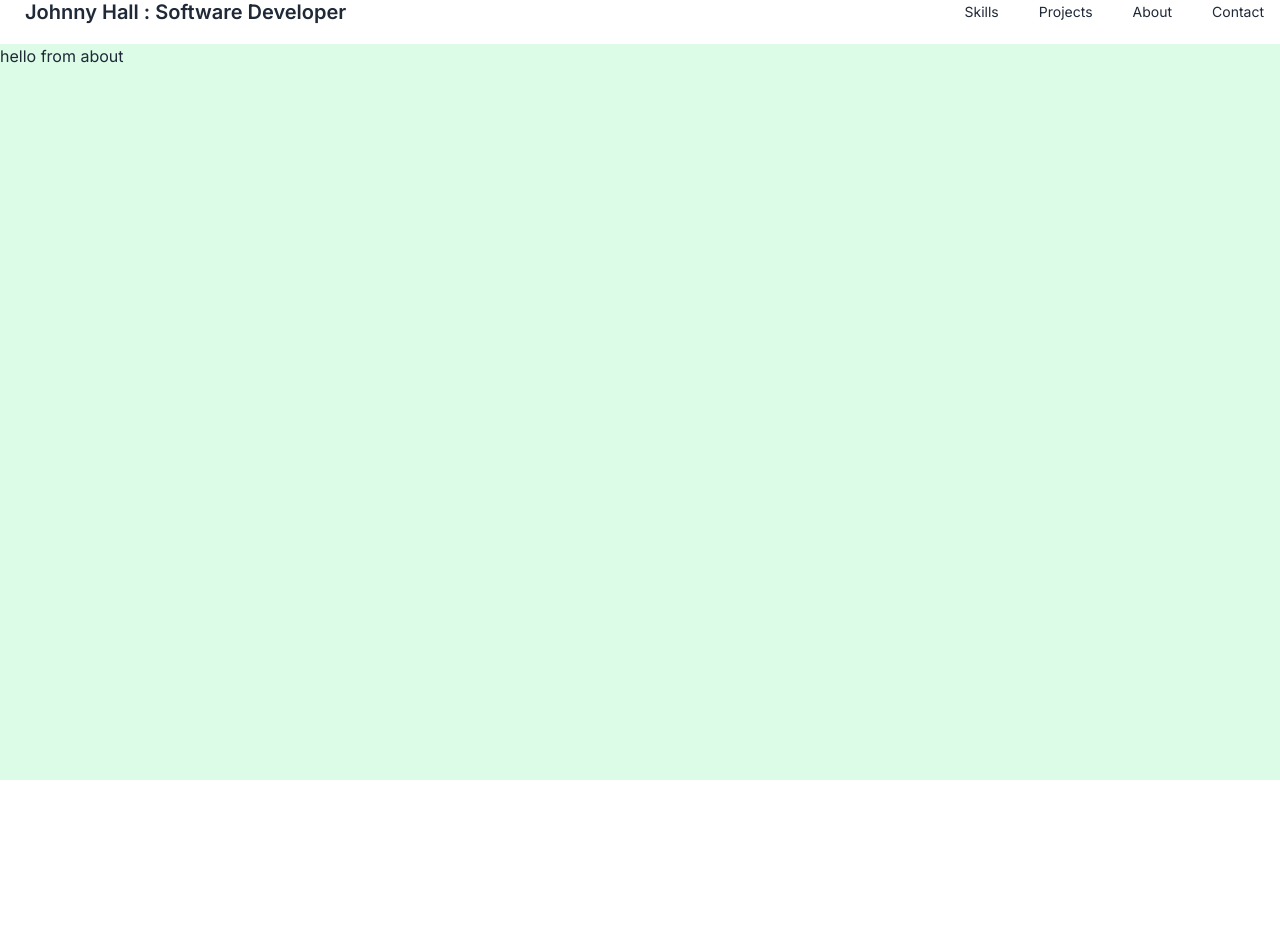
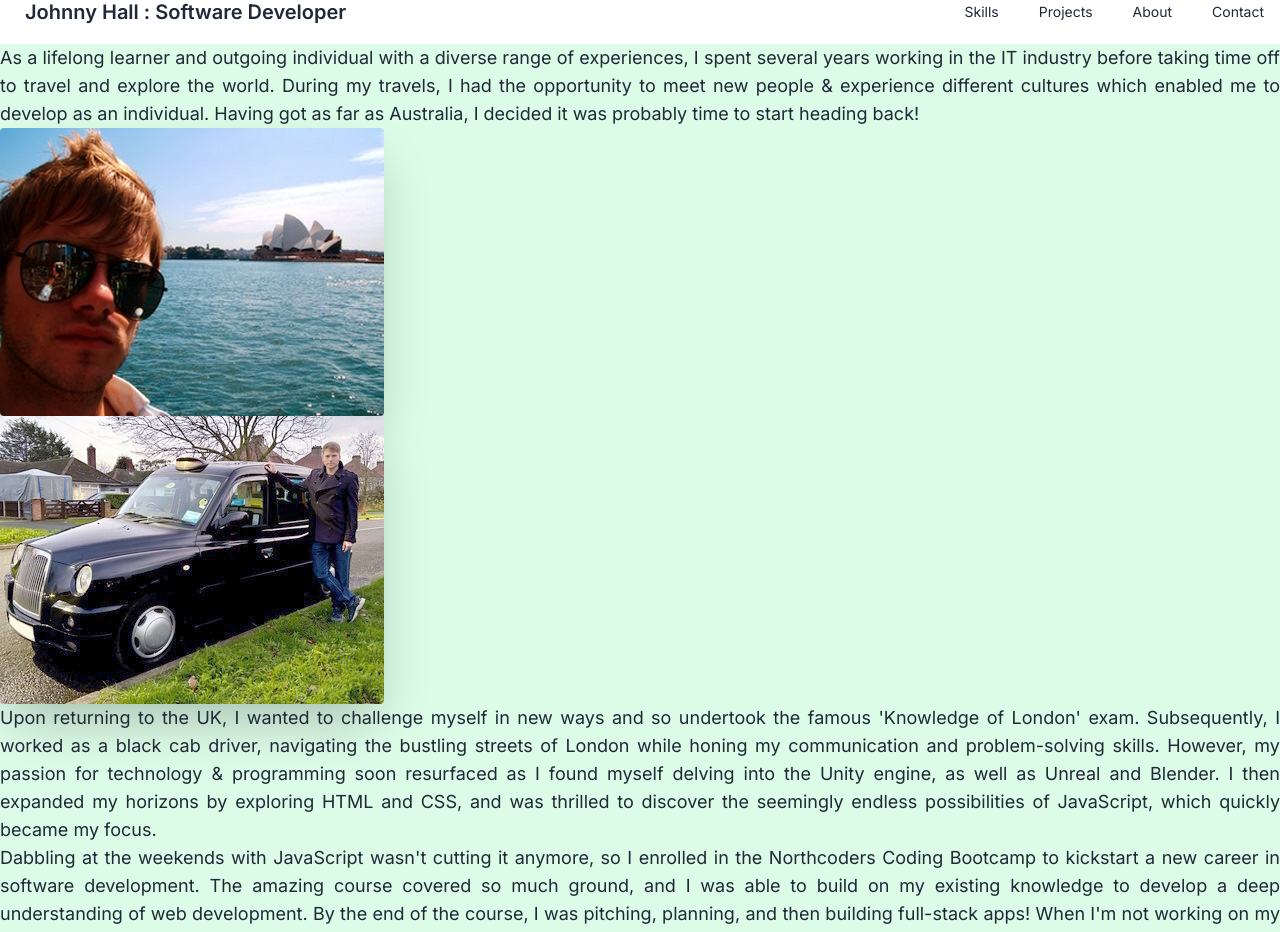
Before and after one commit to jbhall4291/next-portfolio, a Next.js app: page /about in a window 1280 px wide. Shown: the part 20-952 px from the top of the page. Before the commit the page ends 800 px from the top, so only its background shows below. Built offline with nearby package versions, Linux system fonts and the light colour scheme.

Commit message:
WIP add content

```diff
--- a/package.json
+++ b/package.json
@@ -9,6 +9,11 @@
     "lint": "next lint"
   },
   "dependencies": {
+    "@fortawesome/fontawesome-svg-core": "^6.5.2",
+    "@fortawesome/free-brands-svg-icons": "^6.5.2",
+    "@fortawesome/free-solid-svg-icons": "^6.5.2",
+    "@fortawesome/react-fontawesome": "^0.2.1",
+    "framer-motion": "^11.2.5",
     "next": "14.2.3",
     "react": "^18",
     "react-dom": "^18",
--- a/src/app/about/page.js
+++ b/src/app/about/page.js
@@ -1,9 +1,101 @@
 import Image from "next/image";
+//import { Typography } from "@material-tailwind/react";
+//import { motion } from "framer-motion";
 
 export default function About() {
     return (
         <main className=" bg-green-100  min-h-[calc(100vh-64px)]" >
-            hello from about
-        </main >
+            {/* <motion.div initial={{ opacity: 0 }} animate={{ opacity: 1 }} transition={{ duration: 0.75, ease: "easeOut" }}
+                className="container mx-auto flex grid-rows-3 flex-col items-center gap-x-8 gap-y-8 px-5 md:grid md:grid-cols-4 lg:px-10"> */}
+            <p
+                color="blue-gray"
+                className="text-md col-span-3 flex items-center text-justify  lg:text-lg order-1 md:order-none"
+            >
+                As a lifelong learner and outgoing individual with a diverse range of
+                experiences, I spent several years working in the IT industry before
+                taking time off to travel and explore the world. During my travels, I
+                had the opportunity to meet new people & experience different cultures
+                which enabled me to develop as an individual. Having got as far as
+                Australia, I decided it was probably time to start heading back!
+            </p>
+
+
+            <Image
+                src="/images/about/sydney.jpeg"
+                width={384}
+                height={288}
+                className="  col-span-1 rounded shadow-2xl md:order-none order-2 "
+                alt="johnny hall by sydney opera house"
+                loading="eager"
+                priority={true}
+            />
+
+
+
+
+
+            <Image
+                src="/images/about/cab.jpeg"
+                width={384}
+                height={288}
+                className="col-span-1 rounded shadow-2xl md:order-none order-4"
+                alt="johnny hall by his old cab"
+                loading="eager"
+                priority={true}
+            />
+
+
+            <p
+                variant="h5"
+                color="blue-gray"
+                className=" text-md col-span-3 flex items-center text-justify  lg:text-lg md:order-none order-3"
+            >
+                Upon returning to the UK, I wanted to challenge myself in new ways and
+                so undertook the famous 'Knowledge of London' exam. Subsequently, I
+                worked as a black cab driver, navigating the bustling streets of London
+                while honing my communication and problem-solving skills. However, my
+                passion for technology & programming soon resurfaced as I found myself
+                delving into the Unity engine, as well as Unreal and Blender. I then
+                expanded my horizons by exploring HTML and CSS, and was thrilled to
+                discover the seemingly endless possibilities of JavaScript, which
+                quickly became my focus.
+            </p>
+
+            <p
+                variant="h5"
+                color="blue-gray"
+                className="text-md  col-span-3 flex items-center text-justify md:order-none order-5 lg:text-lg"
+            >
+                Dabbling at the weekends with JavaScript wasn't cutting it anymore, so I
+                enrolled in the Northcoders Coding Bootcamp to kickstart a new career in
+                software development. The amazing course covered so much ground, and I
+                was able to build on my existing knowledge to develop a deep
+                understanding of web development. By the end of the course, I was
+                pitching, planning, and then building full-stack apps! When I'm not
+                working on my latest programming project, you can find me enjoying a
+                delicious slice of pizza or spending time with my beloved pug Ivy in the
+                great outdoors.
+            </p>
+
+
+
+
+            <Image
+                src="/images/about/ivy.jpeg"
+                width={384}
+                height={288}
+                className="col-span-1 rounded shadow-2xl md:order-none order-6"
+                alt="johnny hall with ivy the pug"
+                loading="eager"
+                priority={true}
+            />
+
+
+
+            {/* </motion.div> */}
+
+
+
+        </main>
     );
 }
--- a/src/app/layout.js
+++ b/src/app/layout.js
@@ -1,6 +1,8 @@
 import { Inter } from "next/font/google";
 import "./globals.css";
 import Header from "../components/Header";
+import Head from 'next/head'
+
 
 const inter = Inter({ subsets: ["latin"] });
 
@@ -12,8 +14,16 @@ export const metadata = {
 export default function RootLayout({ children }) {
   return (
     <html lang="en">
+      <Head>
+        <link rel="stylesheet" type='text/css' href="https://cdn.jsdelivr.net/gh/devicons/devicon@latest/devicon.min.css" />
+      </Head>
+
       <body className={inter.className}>
         <Header />
+
+
+
+
         {children}
       </body>
     </html>
--- a/src/app/page.js
+++ b/src/app/page.js
@@ -1,6 +1,7 @@
 import Image from "next/image";
 import { RoughNotation } from "react-rough-notation";
-
+import { faHandshake } from '@fortawesome/free-solid-svg-icons'
+import { FontAwesomeIcon } from '@fortawesome/react-fontawesome'
 
 export default function Home() {
   return (
@@ -13,6 +14,7 @@ export default function Home() {
           className="hidden md:block rounded-lg"
           alt="headshot of johnny hall"
           loading="eager"
+          priority={true}
         />
         <Image
           src="/images/hero-mobile.jpg"
@@ -21,6 +23,7 @@ export default function Home() {
           className="block md:hidden rounded-lg"
           alt="headshot of johnny hall"
           loading="eager"
+          priority={true}
         />
         <div>
           <h1 className="text-5xl font-bold text-primary">Hi, I&apos;m Johnny.</h1>
@@ -68,8 +71,14 @@ export default function Home() {
 
 
 
+          <div className="flex flex-row gap-x-10">
 
-          <button className="btn bg-primary text-white">Get Started</button>
+            <button className="btn bg-primary text-white hover:text-black">Get in touch
+              <FontAwesomeIcon icon={faHandshake} size="xs" />
+            </button>
+            <button className="btn  text-primary border-primary border-2 hover:text-black">See my projects</button>
+
+          </div>
         </div>
       </div>
     </div>
--- a/src/app/skills/page.js
+++ b/src/app/skills/page.js
@@ -1,9 +1,60 @@
 import Image from "next/image";
+import SkillCard from "@/components/SkillCard";
 
 export default function Skills() {
     return (
         <main className=" bg-purple-100  min-h-[calc(100vh-64px)]" >
-            hello from skills
+
+
+
+
+            <div
+                initial={{ opacity: 0 }}
+                animate={{ opacity: 1 }}
+                transition={{ duration: 0.75, ease: "easeOut" }}
+                id="skills"
+                className="container mx-auto flex flex-col px-5 lg:px-10"
+            >
+                <p color="blue-gray" className=" text-center lg:text-lg">
+                    The following skills have been honed during my journey on the amazing{" "}
+                    <a className="text-highlight" href="https://northcoders.com/">
+                        Northcoders bootcamp
+                    </a>
+                    , where I immersed myself in solo and pair-programmed sprints over a
+                    thirteen week period, mastering the fundamentals of full-stack
+                    development and culminating in the fully-featured projects presented in
+                    this portfolio.
+                </p>
+
+                <i className="devicon-threedsmax-plain"></i>
+
+                <div className="flex flex-wrap justify-center gap-1.5 py-5 md:m-auto md:w-5/6 md:gap-9 md:py-10">
+                    <SkillCard label="JavaScript" icon="devicon-javascript-plain colored" />
+                    <SkillCard label="React" icon="devicon-react-original colored" />
+                    <SkillCard label="node.js" icon="devicon-nodejs-plain colored" />
+                    <SkillCard label="Firebase" icon="devicon-firebase-plain colored" />
+                    <SkillCard label="PostgreSQL" icon="devicon-postgresql-plain colored" />
+                    <SkillCard label="MongoDB" icon="devicon-mongodb-plain colored" />
+                    <SkillCard label="express.js" icon="devicon-express-original colored" />
+                    <SkillCard label="Jest" icon="devicon-jest-plain colored" />
+                    <SkillCard label="Git" icon="devicon-git-plain colored" />
+                    <SkillCard label="RESTful APIs" icon="fas fa-cogs" />
+                    <SkillCard label="Tailwind" icon="devicon-tailwindcss-plain colored" />
+                    <SkillCard label="HTML5" icon="devicon devicon-html5-plain colored" />
+                    <SkillCard label="CSS3" icon="devicon devicon-css3-plain colored" />
+                    <SkillCard
+                        label="Figma"
+                        icon="devicon-figma-plain colored text-2xl md:text-5xl "
+                    />
+                </div>
+                <p color="blue-gray" className=" pt-10 text-center lg:text-lg">
+                    But my learning journey doesn't stop there! I've been expanding my tech
+                    arsenal ever since, and I'm currently delving into the fundamentals of
+                    Python and exploring the possibilities of the Three.js library.
+                </p>
+            </div>
+
+
         </main>
     );
 }
--- /dev/null
+++ b/src/components/SkillCard.js
@@ -0,0 +1,10 @@
+function SkillCard({ label, icon }) {
+    return (
+        <div className="flex h-24 w-24 flex-col justify-center rounded-lg bg-white  text-center shadow-2xl md:h-28 md:w-28 ">
+            <i className={`${icon} text-4xl md:text-6xl`}></i>
+            <p className="text-1xl pt-1 md:text-lg ">{label}</p>
+        </div>
+    );
+}
+
+export default SkillCard;
```
Also changed, not shown: 1 other file (tests, documents, lock files or other folders).
